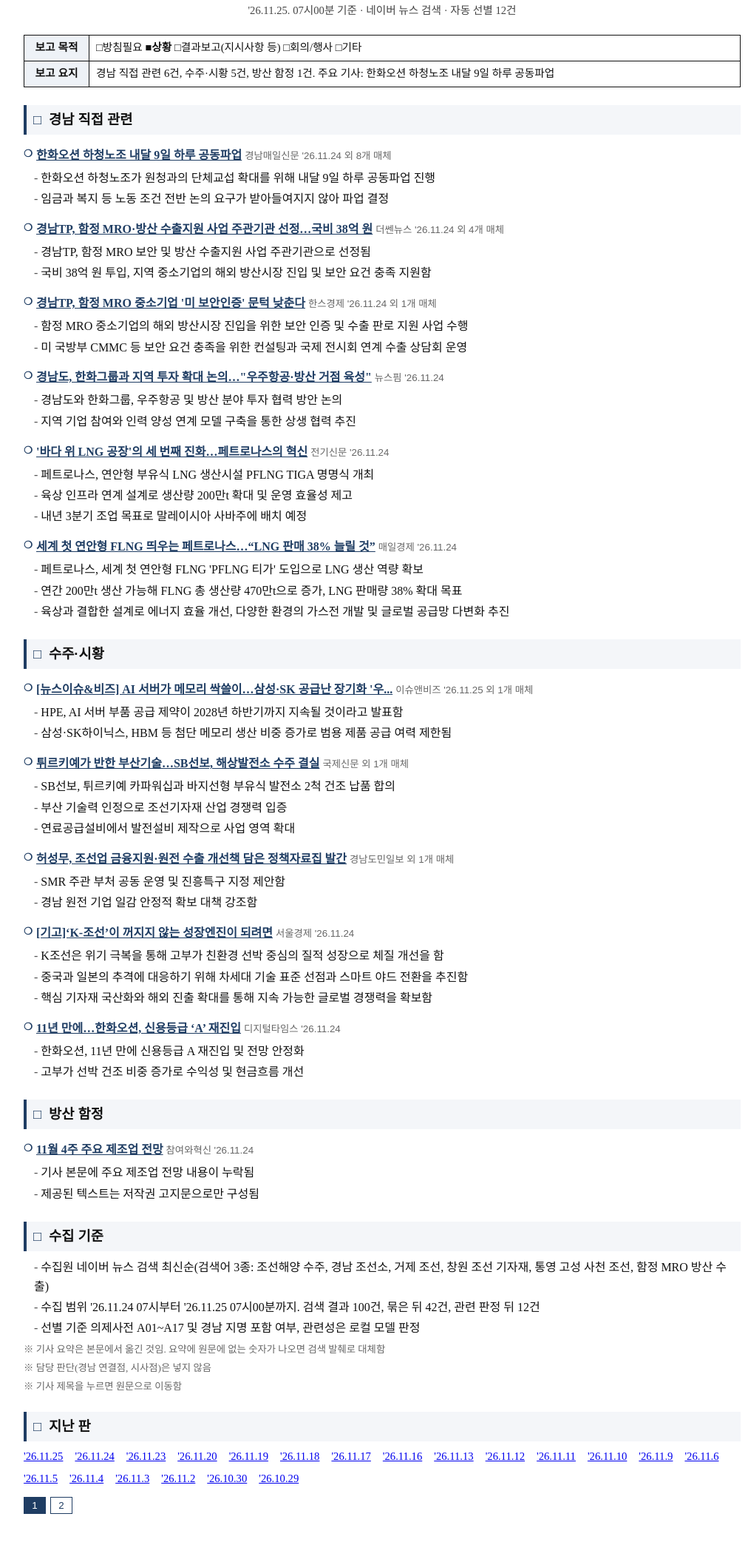
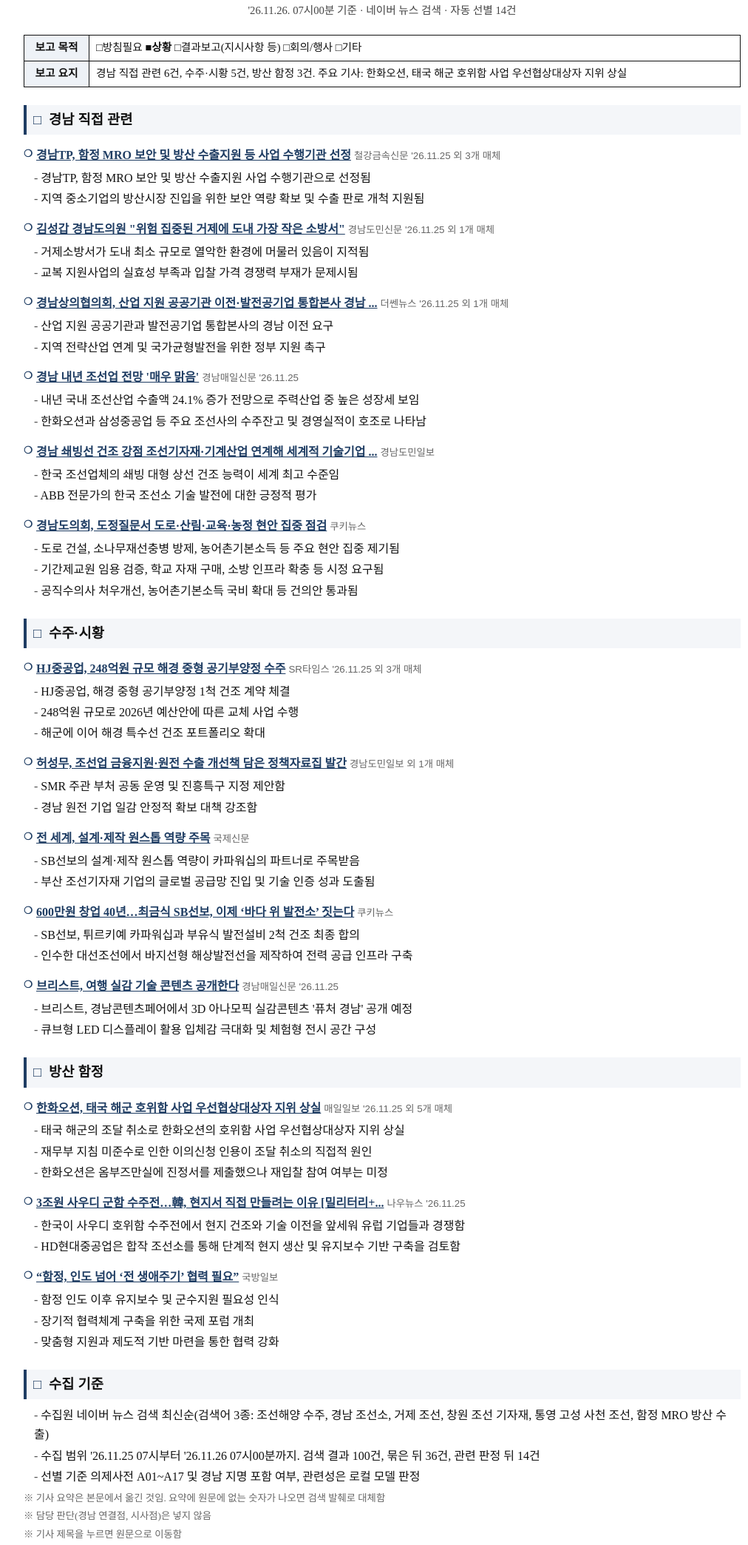
Before and after one commit to ultramarine-design/news-daily, a plain HTML site: page index.html in a window 1280 px wide. Shown: the part 150-2238 px from the top of the page at 74% size, without its empty margins (123-1135 px from the left). Drawn offline with Linux system fonts and the light colour scheme.

Commit message:
261126 언론동향

```diff
--- a/index.html
+++ b/index.html
@@ -4,7 +4,7 @@
 <meta charset="utf-8">
 <meta name="robots" content="noindex,nofollow">
 <meta name="viewport" content="width=device-width,initial-scale=1">
-<title>조선해양산업 언론동향 '26.11.25</title>
+<title>조선해양산업 언론동향 '26.11.26</title>
 <!--
   생성: 조선해양산업파트/자동화/언론동향_로컬/언론동향_로컬_v3.py (로컬 qwen)
   서식: 언론동향/260930 판의 style을 그대로 씀
@@ -83,81 +83,73 @@
 <body>
 <div class="toolbar">
   <button onclick="window.print()">출력</button>
-  <button class="ghost" onclick="location.href='261125.pdf'">PDF</button>
+  <button class="ghost" onclick="location.href='261126.pdf'">PDF</button>
 </div>
 <div class="head">
-  <div class="date">'26.11.25.(수)</div>
+  <div class="date">'26.11.26.(목)</div>
 </div>
 <h1>조선해양산업 언론동향 보고</h1>
-<p class="lead">'26.11.25. 07시00분 기준 · 네이버 뉴스 검색 · 자동 선별 12건</p>
+<p class="lead">'26.11.26. 07시00분 기준 · 네이버 뉴스 검색 · 자동 선별 14건</p>
 <div class="scroll"><table class="chkbox">
   <tr><th>보고 목적</th>
       <td>□방침필요 <span class="on">■상황</span> □결과보고(지시사항 등) □회의/행사 □기타</td></tr>
   <tr><th>보고 요지</th>
-      <td>경남 직접 관련 6건, 수주·시황 5건, 방산 함정 1건. 주요 기사: 한화오션 하청노조 내달 9일 하루 공동파업</td></tr>
+      <td>경남 직접 관련 6건, 수주·시황 5건, 방산 함정 3건. 주요 기사: 한화오션, 태국 해군 호위함 사업 우선협상대상자 지위 상실</td></tr>
 </table></div>
 
 <h2>경남 직접 관련</h2>
 
-<h3><a href="http://www.gnmaeil.com/news/articleView.html?idxno=599384">한화오션 하청노조 내달 9일 하루 공동파업</a>
-    <span class="src">경남매일신문 &#x27;26.11.24 외 8개 매체</span></h3>
+<h3><a href="http://www.snmnews.com/news/articleView.html?idxno=577918">경남TP, 함정 MRO 보안 및 방산 수출지원 등 사업 수행기관 선정</a>
+    <span class="src">철강금속신문 &#x27;26.11.25 외 3개 매체</span></h3>
 <ul class="dash">
-  <li>한화오션 하청노조가 원청과의 단체교섭 확대를 위해 내달 9일 하루 공동파업 진행</li>
-  <li>임금과 복지 등 노동 조건 전반 논의 요구가 받아들여지지 않아 파업 결정</li>
+  <li>경남TP, 함정 MRO 보안 및 방산 수출지원 사업 수행기관으로 선정됨</li>
+  <li>지역 중소기업의 방산시장 진입을 위한 보안 역량 확보 및 수출 판로 개척 지원됨</li>
 </ul>
 
-<h3><a href="https://www.mhns.co.kr/news/articleView.html?idxno=770546">경남TP, 함정 MRO·방산 수출지원 사업 주관기관 선정…국비 38억 원</a>
-    <span class="src">더쎈뉴스 &#x27;26.11.24 외 4개 매체</span></h3>
+<h3><a href="http://www.gndomin.com/news/articleView.html?idxno=498317">김성갑 경남도의원 &quot;위험 집중된 거제에 도내 가장 작은 소방서&quot;</a>
+    <span class="src">경남도민신문 &#x27;26.11.25 외 1개 매체</span></h3>
 <ul class="dash">
-  <li>경남TP, 함정 MRO 보안 및 방산 수출지원 사업 주관기관으로 선정됨</li>
-  <li>국비 38억 원 투입, 지역 중소기업의 해외 방산시장 진입 및 보안 요건 충족 지원함</li>
+  <li>거제소방서가 도내 최소 규모로 열악한 환경에 머물러 있음이 지적됨</li>
+  <li>교복 지원사업의 실효성 부족과 입찰 가격 경쟁력 부재가 문제시됨</li>
 </ul>
 
-<h3><a href="http://www.hansbiz.co.kr/news/articleView.html?idxno=886692">경남TP, 함정 MRO 중소기업 &#x27;미 보안인증&#x27; 문턱 낮춘다</a>
-    <span class="src">한스경제 &#x27;26.11.24 외 1개 매체</span></h3>
+<h3><a href="https://www.mhns.co.kr/news/articleView.html?idxno=770685">경남상의협의회, 산업 지원 공공기관 이전·발전공기업 통합본사 경남 ...</a>
+    <span class="src">더쎈뉴스 &#x27;26.11.25 외 1개 매체</span></h3>
 <ul class="dash">
-  <li>함정 MRO 중소기업의 해외 방산시장 진입을 위한 보안 인증 및 수출 판로 지원 사업 수행</li>
-  <li>미 국방부 CMMC 등 보안 요건 충족을 위한 컨설팅과 국제 전시회 연계 수출 상담회 운영</li>
+  <li>산업 지원 공공기관과 발전공기업 통합본사의 경남 이전 요구</li>
+  <li>지역 전략산업 연계 및 국가균형발전을 위한 정부 지원 촉구</li>
 </ul>
 
-<h3><a href="https://www.newspim.com/news/view/20261124001396">경남도, 한화그룹과 지역 투자 확대 논의…&quot;우주항공·방산 거점 육성&quot;</a>
-    <span class="src">뉴스핌 &#x27;26.11.24</span></h3>
+<h3><a href="http://www.gnmaeil.com/news/articleView.html?idxno=599499">경남 내년 조선업 전망 &#x27;매우 맑음&#x27;</a>
+    <span class="src">경남매일신문 &#x27;26.11.25</span></h3>
 <ul class="dash">
-  <li>경남도와 한화그룹, 우주항공 및 방산 분야 투자 협력 방안 논의</li>
-  <li>지역 기업 참여와 인력 양성 연계 모델 구축을 통한 상생 협력 추진</li>
+  <li>내년 국내 조선산업 수출액 24.1% 증가 전망으로 주력산업 중 높은 성장세 보임</li>
+  <li>한화오션과 삼성중공업 등 주요 조선사의 수주잔고 및 경영실적이 호조로 나타남</li>
 </ul>
 
-<h3><a href="https://www.electimes.com/news/articleView.html?idxno=375202">&#x27;바다 위 LNG 공장&#x27;의 세 번째 진화…페트로나스의 혁신</a>
-    <span class="src">전기신문 &#x27;26.11.24</span></h3>
+<h3><a href="https://www.idomin.com/news/articleView.html?idxno=2020594">경남 쇄빙선 건조 강점 조선기자재·기계산업 연계해 세계적 기술기업 ...</a>
+    <span class="src">경남도민일보</span></h3>
 <ul class="dash">
-  <li>페트로나스, 연안형 부유식 LNG 생산시설 PFLNG TIGA 명명식 개최</li>
-  <li>육상 인프라 연계 설계로 생산량 200만t 확대 및 운영 효율성 제고</li>
-  <li>내년 3분기 조업 목표로 말레이시아 사바주에 배치 예정</li>
+  <li>한국 조선업체의 쇄빙 대형 상선 건조 능력이 세계 최고 수준임</li>
+  <li>ABB 전문가의 한국 조선소 기술 발전에 대한 긍정적 평가</li>
 </ul>
 
-<h3><a href="https://www.mk.co.kr/article/12217423">세계 첫 연안형 FLNG 띄우는 페트로나스…“LNG 판매 38% 늘릴 것”</a>
-    <span class="src">매일경제 &#x27;26.11.24</span></h3>
+<h3><a href="https://www.kukinews.com/article/view/kuk202611250248">경남도의회, 도정질문서 도로·산림·교육·농정 현안 집중 점검</a>
+    <span class="src">쿠키뉴스</span></h3>
 <ul class="dash">
-  <li>페트로나스, 세계 첫 연안형 FLNG &#x27;PFLNG 티가&#x27; 도입으로 LNG 생산 역량 확보</li>
-  <li>연간 200만t 생산 가능해 FLNG 총 생산량 470만t으로 증가, LNG 판매량 38% 확대 목표</li>
-  <li>육상과 결합한 설계로 에너지 효율 개선, 다양한 환경의 가스전 개발 및 글로벌 공급망 다변화 추진</li>
+  <li>도로 건설, 소나무재선충병 방제, 농어촌기본소득 등 주요 현안 집중 제기됨</li>
+  <li>기간제교원 임용 검증, 학교 자재 구매, 소방 인프라 확충 등 시정 요구됨</li>
+  <li>공직수의사 처우개선, 농어촌기본소득 국비 확대 등 건의안 통과됨</li>
 </ul>
 
 <h2>수주·시황</h2>
 
-<h3><a href="http://www.issuenbiz.com/news/articleView.html?idxno=81979">[뉴스이슈&amp;비즈] AI 서버가 메모리 싹쓸이…삼성·SK 공급난 장기화 &#x27;우...</a>
-    <span class="src">이슈앤비즈 &#x27;26.11.25 외 1개 매체</span></h3>
+<h3><a href="http://www.srtimes.kr/news/articleView.html?idxno=218653">HJ중공업, 248억원 규모 해경 중형 공기부양정 수주</a>
+    <span class="src">SR타임스 &#x27;26.11.25 외 3개 매체</span></h3>
 <ul class="dash">
-  <li>HPE, AI 서버 부품 공급 제약이 2028년 하반기까지 지속될 것이라고 발표함</li>
-  <li>삼성·SK하이닉스, HBM 등 첨단 메모리 생산 비중 증가로 범용 제품 공급 여력 제한됨</li>
-</ul>
-
-<h3><a href="http://www.kookje.co.kr/news2011/asp/newsbody.asp?code=0200&amp;key=20261125.22008007805">튀르키예가 반한 부산기술…SB선보, 해상발전소 수주 결실</a>
-    <span class="src">국제신문 외 1개 매체</span></h3>
-<ul class="dash">
-  <li>SB선보, 튀르키예 카파워십과 바지선형 부유식 발전소 2척 건조 납품 합의</li>
-  <li>부산 기술력 인정으로 조선기자재 산업 경쟁력 입증</li>
-  <li>연료공급설비에서 발전설비 제작으로 사업 영역 확대</li>
+  <li>HJ중공업, 해경 중형 공기부양정 1척 건조 계약 체결</li>
+  <li>248억원 규모로 2026년 예산안에 따른 교체 사업 수행</li>
+  <li>해군에 이어 해경 특수선 건조 포트폴리오 확대</li>
 </ul>
 
 <h3><a href="https://www.idomin.com/news/articleView.html?idxno=2020369">허성무, 조선업 금융지원·원전 수출 개선책 담은 정책자료집 발간</a>
@@ -167,34 +159,56 @@
   <li>경남 원전 기업 일감 안정적 확보 대책 강조함</li>
 </ul>
 
-<h3><a href="https://www.sedaily.com/article/20118546?ref=naver">[기고]‘K-조선’이 꺼지지 않는 성장엔진이 되려면</a>
-    <span class="src">서울경제 &#x27;26.11.24</span></h3>
+<h3><a href="http://www.kookje.co.kr/news2011/asp/newsbody.asp?code=0200&amp;key=20261126.22011008251">전 세계, 설계·제작 원스톱 역량 주목</a>
+    <span class="src">국제신문</span></h3>
 <ul class="dash">
-  <li>K조선은 위기 극복을 통해 고부가 친환경 선박 중심의 질적 성장으로 체질 개선을 함</li>
-  <li>중국과 일본의 추격에 대응하기 위해 차세대 기술 표준 선점과 스마트 야드 전환을 추진함</li>
-  <li>핵심 기자재 국산화와 해외 진출 확대를 통해 지속 가능한 글로벌 경쟁력을 확보함</li>
+  <li>SB선보의 설계·제작 원스톱 역량이 카파워십의 파트너로 주목받음</li>
+  <li>부산 조선기자재 기업의 글로벌 공급망 진입 및 기술 인증 성과 도출됨</li>
 </ul>
 
-<h3><a href="https://www.dt.co.kr/article/12097044?ref=naver">11년 만에…한화오션, 신용등급 ‘A’ 재진입</a>
-    <span class="src">디지털타임스 &#x27;26.11.24</span></h3>
+<h3><a href="https://www.kukinews.com/article/view/kuk202611260002">600만원 창업 40년…최금식 SB선보, 이제 ‘바다 위 발전소’ 짓는다</a>
+    <span class="src">쿠키뉴스</span></h3>
 <ul class="dash">
-  <li>한화오션, 11년 만에 신용등급 A 재진입 및 전망 안정화</li>
-  <li>고부가 선박 건조 비중 증가로 수익성 및 현금흐름 개선</li>
+  <li>SB선보, 튀르키예 카파워십과 부유식 발전설비 2척 건조 최종 합의</li>
+  <li>인수한 대선조선에서 바지선형 해상발전선을 제작하여 전력 공급 인프라 구축</li>
+</ul>
+
+<h3><a href="http://www.gnmaeil.com/news/articleView.html?idxno=599501">브리스트, 여행 실감 기술 콘텐츠 공개한다</a>
+    <span class="src">경남매일신문 &#x27;26.11.25</span></h3>
+<ul class="dash">
+  <li>브리스트, 경남콘텐츠페어에서 3D 아나모픽 실감콘텐츠 &#x27;퓨처 경남&#x27; 공개 예정</li>
+  <li>큐브형 LED 디스플레이 활용 입체감 극대화 및 체험형 전시 공간 구성</li>
 </ul>
 
 <h2>방산 함정</h2>
 
-<h3><a href="https://www.laborplus.co.kr/news/articleView.html?idxno=41883">11월 4주 주요 제조업 전망</a>
-    <span class="src">참여와혁신 &#x27;26.11.24</span></h3>
+<h3><a href="https://www.m-i.kr/news/articleView.html?idxno=2023489">한화오션, 태국 해군 호위함 사업 우선협상대상자 지위 상실</a>
+    <span class="src">매일일보 &#x27;26.11.25 외 5개 매체</span></h3>
 <ul class="dash">
-  <li>기사 본문에 주요 제조업 전망 내용이 누락됨</li>
-  <li>제공된 텍스트는 저작권 고지문으로만 구성됨</li>
+  <li>태국 해군의 조달 취소로 한화오션의 호위함 사업 우선협상대상자 지위 상실</li>
+  <li>재무부 지침 미준수로 인한 이의신청 인용이 조달 취소의 직접적 원인</li>
+  <li>한화오션은 옴부즈만실에 진정서를 제출했으나 재입찰 참여 여부는 미정</li>
+</ul>
+
+<h3><a href="https://nownews.seoul.co.kr/news/newsView.php?id=20261125601013&amp;wlog_tag3=naver">3조원 사우디 군함 수주전…韓, 현지서 직접 만들려는 이유 [밀리터리+...</a>
+    <span class="src">나우뉴스 &#x27;26.11.25</span></h3>
+<ul class="dash">
+  <li>한국이 사우디 호위함 수주전에서 현지 건조와 기술 이전을 앞세워 유럽 기업들과 경쟁함</li>
+  <li>HD현대중공업은 합작 조선소를 통해 단계적 현지 생산 및 유지보수 기반 구축을 검토함</li>
+</ul>
+
+<h3><a href="https://kookbang.dema.mil.kr/newsWeb/20261126/6/ATCE_CTGR_0010040000/view.do">“함정, 인도 넘어 ‘전 생애주기’ 협력 필요”</a>
+    <span class="src">국방일보</span></h3>
+<ul class="dash">
+  <li>함정 인도 이후 유지보수 및 군수지원 필요성 인식</li>
+  <li>장기적 협력체계 구축을 위한 국제 포럼 개최</li>
+  <li>맞춤형 지원과 제도적 기반 마련을 통한 협력 강화</li>
 </ul>
 
 <h2>수집 기준</h2>
 <ul class="dash">
   <li>수집원 네이버 뉴스 검색 최신순(검색어 3종: 조선해양 수주, 경남 조선소, 거제 조선, 창원 조선 기자재, 통영 고성 사천 조선, 함정 MRO 방산 수출)</li>
-  <li>수집 범위 '26.11.24 07시부터 '26.11.25 07시00분까지. 검색 결과 100건, 묶은 뒤 42건, 관련 판정 뒤 12건</li>
+  <li>수집 범위 '26.11.25 07시부터 '26.11.26 07시00분까지. 검색 결과 100건, 묶은 뒤 36건, 관련 판정 뒤 14건</li>
   <li>선별 기준 의제사전 A01~A17 및 경남 지명 포함 여부, 관련성은 로컬 모델 판정</li>
 </ul>
 <p class="note">※ 기사 요약은 본문에서 옮긴 것임. 요약에 원문에 없는 숫자가 나오면 검색 발췌로 대체함</p>
@@ -205,6 +219,7 @@
 <div class="archive">
 <h2>지난 판</h2>
 <div id="arc">
+  <a href="261126.html">'26.11.26</a>
   <a href="261125.html">'26.11.25</a>
   <a href="261124.html">'26.11.24</a>
   <a href="261123.html">'26.11.23</a>
```
Also changed, not shown: 261126.html (added, +219 -0 lines), 1 other file.
